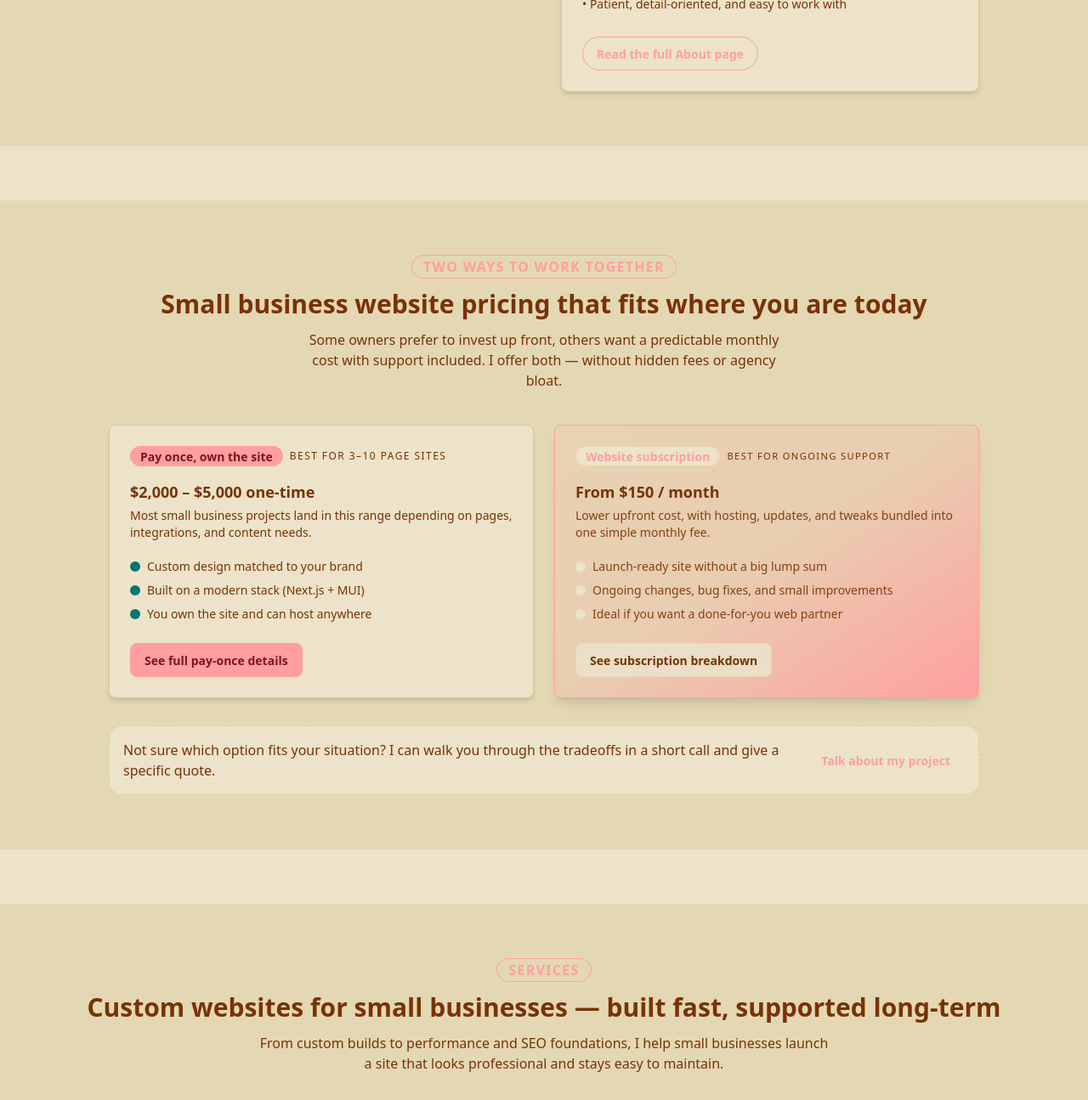
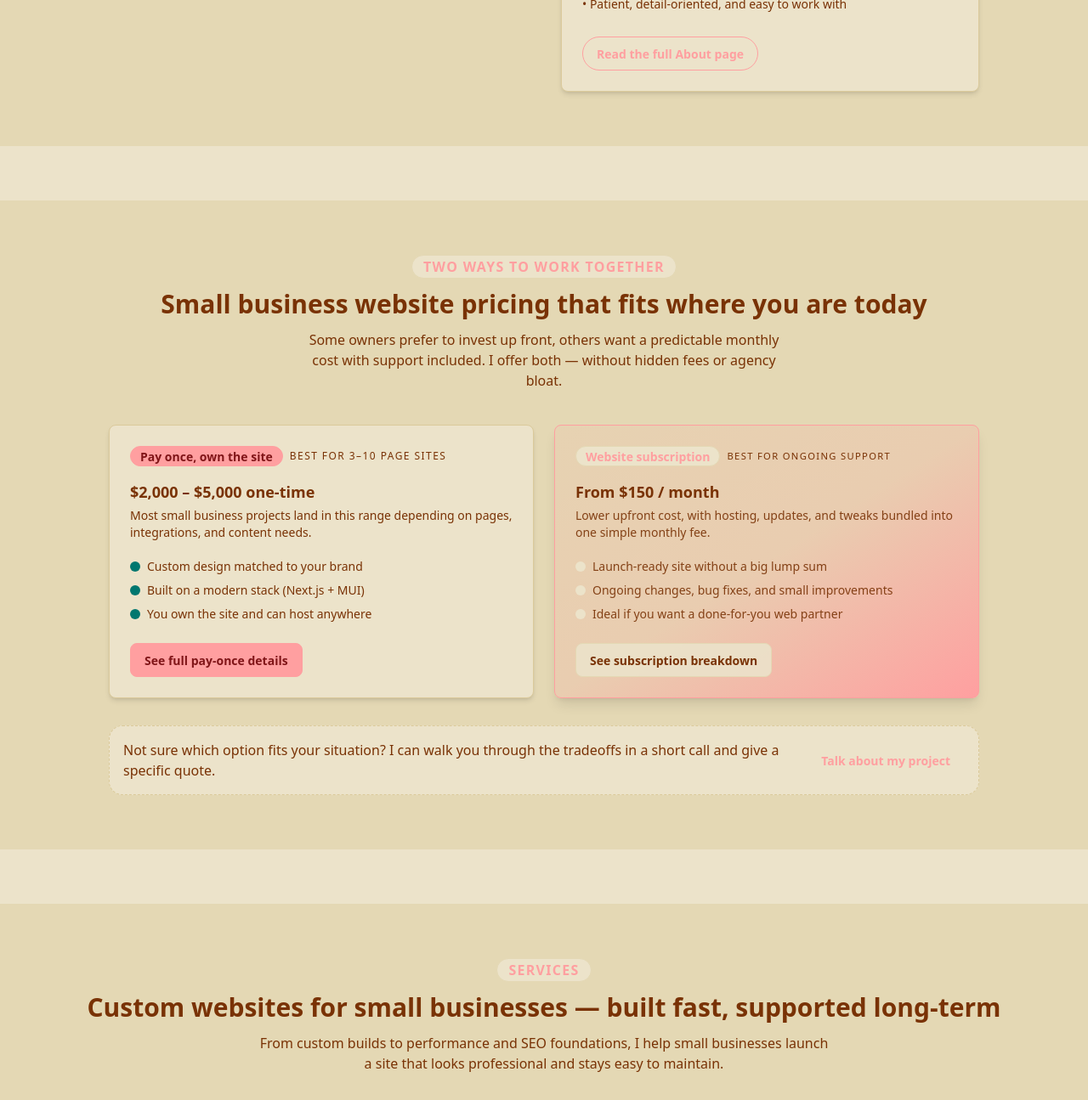
Before and after one commit to DannyNguyenCode/niceguyservices, a Next.js app: page / in a window 1280 px wide. Shown: the part 2944-4239 px from the top of the page at 85% size. Built offline with nearby package versions, Linux system fonts and the light colour scheme; no server answers.

Commit message:
fixed accessibility contrast for badges on home page

```diff
--- a/components/homepage/PricingSection.tsx
+++ b/components/homepage/PricingSection.tsx
@@ -13,7 +13,7 @@ export default function PricingSection() {
             <div className="mx-auto max-w-5xl">
                 {/* Header */}
                 <div className="mb-8 md:mb-10 flex flex-col items-center text-center gap-3">
-                    <span className="badge badge-outline badge-lg rounded-full font-semibold tracking-[0.08em] uppercase text-primary">
+                    <span className="badge badge-lg rounded-full font-semibold tracking-[0.08em] uppercase text-primary">
                         Two ways to work together
                     </span>
 
--- a/components/homepage/ServicesSection.tsx
+++ b/components/homepage/ServicesSection.tsx
@@ -17,7 +17,7 @@ export default function ServicesSection() {
             <div className="mx-auto max-w-6xl space-y-8">
                 <div className="text-center">
                     <div className="inline-flex justify-center">
-                        <span className="badge badge-outline badge-lg rounded-full font-semibold tracking-[0.08em] uppercase text-primary">
+                        <span className="badge badge-lg rounded-full font-semibold tracking-[0.08em] uppercase text-primary">
                             Services
                         </span>
                     </div>
```
